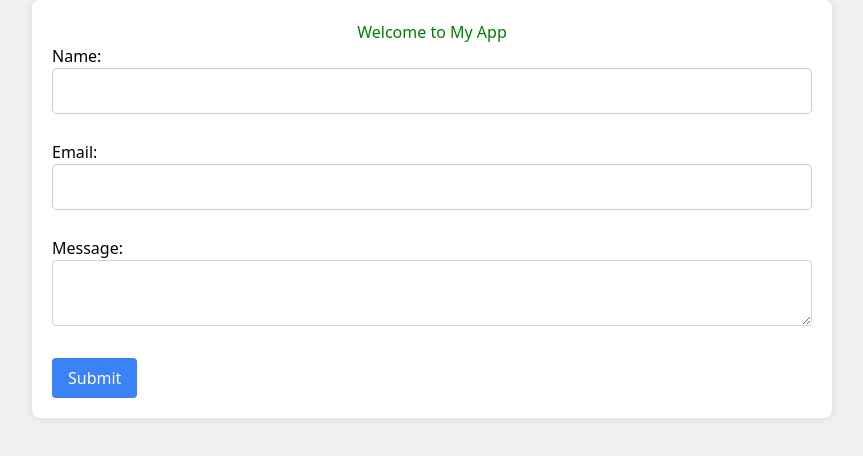
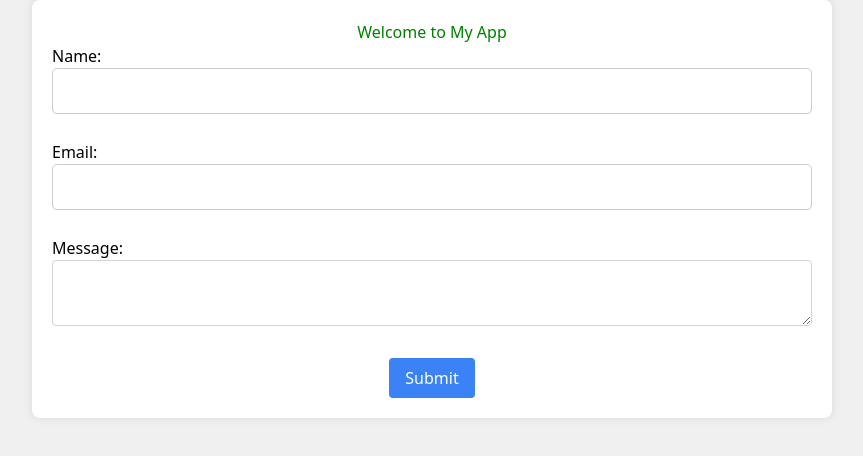
Before and after one commit to AbishegaBruce/React_Hook_Form, a React (Create React App) app: page / in a window 1280 px wide. Shown: the top 456 px of the page, without its empty margins (208-1071 px from the left). Built offline with nearby package versions, Linux system fonts and the light colour scheme.

Commit message:
Update ExampleComponent.js

```diff
--- a/src/ExampleComponent.js
+++ b/src/ExampleComponent.js
@@ -16,7 +16,7 @@ const ExampleComponent = () => {
 
   return (
     <div className="container">
-       <h1 className="welcome-heading" >Welcome to My App</h1>
+      <h1 className="welcome-heading">Welcome to My App</h1>
       <form onSubmit={handleSubmit(onSubmit)} className="space-y-4">
         <div>
           <label htmlFor="name">Name:</label>
@@ -50,9 +50,11 @@ const ExampleComponent = () => {
           {errors.message && <p className="error-message">{errors.message.message}</p>}
         </div>
 
-        <button type="submit" className="bg-blue-500 text-white px-4 py-2 rounded">
-          Submit
-        </button>
+        <div className="centered-button">
+          <button type="submit" className="bg-blue-500 text-white px-4 py-2 rounded">
+            Submit
+          </button>
+        </div>
       </form>
 
       {submittedData && (
```
